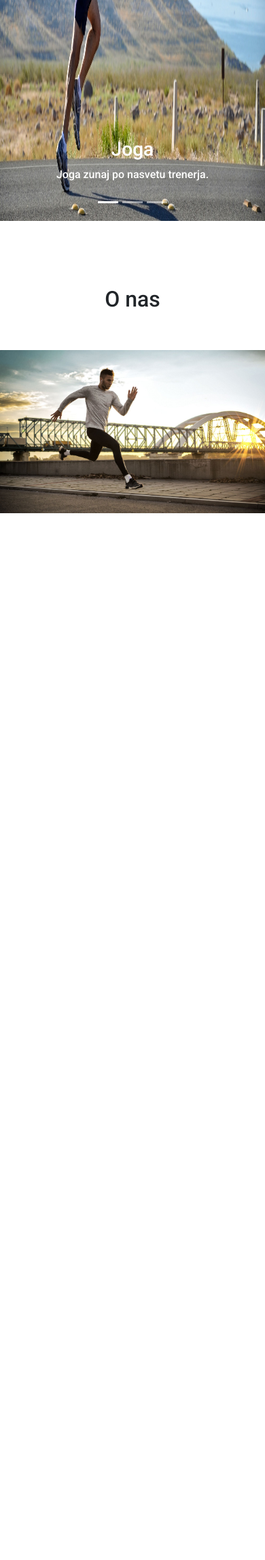
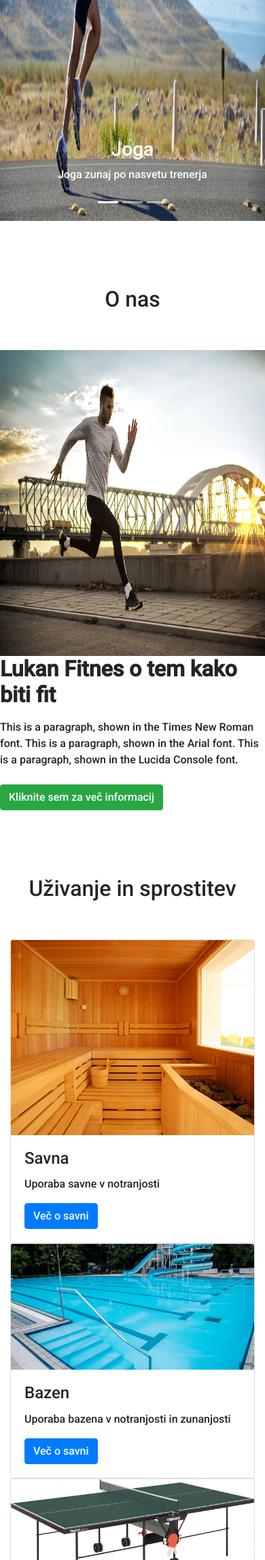
Before and after one commit to LukanM/Spletna_stranSP, a PHP site: page / in a window 390 px wide. Shown: the part 491-2786 px from the top of the page at 68% size. Before the commit the page ends 1246 px from the top, so only its background shows below. Run offline with PHP 8.4, Linux system fonts and the light colour scheme.

Commit message:
sprostitev

```diff
--- a/css/style.css
+++ b/css/style.css
@@ -3,4 +3,9 @@
 .carousel-inner img {
     width: 100%;
     height: 90vh;
-  }
+}
+
+.aboutimg {
+    width: 100%;
+    height: 450px!important;
+}
--- a/index.php
+++ b/index.php
@@ -1,5 +1,6 @@
 <!DOCTYPE html>
 <html>
+
   <head>
     <title></title>
     <meta charset="utf-8">
@@ -7,10 +8,9 @@
     <link rel="stylesheet" type="text/css" href="css/style.css">
     <link rel="stylesheet" href="https://maxcdn.bootstrapcdn.com/bootstrap/4.5.0/css/bootstrap.min.css">
     <link href="https://fonts.googleapis.com/css2?family=Roboto:wght@100;500&display=swap" rel="stylesheet">
+  </head>
 
-</head>
   <body>
-
     <nav class="navbar navbar-expand-lg navbar-dark bg-dark">
       <a class="navbar-brand" href="#">Lukan Fitnes</a>
       <button class="navbar-toggler" type="button" data-toggle="collapse" data-target="#navbarSupportedContent" aria-controls="navbarSupportedContent" aria-expanded="false" aria-label="Toggle navigation">
@@ -23,7 +23,7 @@
             <a class="nav-link" href="index.php">Domov<span class="sr-only">(current)</span></a>
           </li>
           <li class="nav-item">
-        <a class="nav-link" href="#">Podpora</a>
+            <a class="nav-link" href="#">Urniki</a>
           </li>
           <li class="nav-item">
             <a class="nav-link" href="about.php">O nas</a>
@@ -50,21 +50,21 @@
           <img src="images/joga.png" alt="Joga" width="1920" height="500">
           <div class="carousel-caption">
             <h3>Joga</h3>
-        <p>Joga zunaj po nasvetu trenerja.</p>
+            <p>Joga zunaj po nasvetu trenerja</p>
           </div>
         </div>
         <div class="carousel-item">
           <img src="images/fitnes.png" alt="Fitnes" width="1920" height="500">
           <div class="carousel-caption">
-        <h3>Fitnes</h3>
-        <p>Uporaba fitnes opreme v centru Lukan Fitnes.</p>
+            <h3 style="color:black">Fitnes</h3>
+            <p style="color:black">Uporaba fitnes opreme v centru Lukan Fitnes</p>
           </div>
         </div>
         <div class="carousel-item">
           <img src="images/diet.png" alt="Dieta" width="1920" height="500">
           <div class="carousel-caption">
-        <h3>Dieta</h3>
-        <p>Raznevrstne diete po navodilu trenerja.</p>
+            <h3 style="color:black">Dieta</h3>
+            <p style="color:black">Raznevrstne diete po navodilu trenerja</p>
           </div>
         </div>
       </div>
@@ -80,14 +80,62 @@
       <div class="py-5">
         <h2 class="text-center">O nas</h2>
       </div>
-
+      <div class="container-fluids">
         <div class="row">
           <div class="col-lg-6 col-md-6 col-12">
-      <img src="images/jogging.png" class="img-fluid">
+            <img src="images/jogging.png" class="img-fluid aboutimg">
+          </div>
+          <div class="col-lg-6 col-md-6 col-12">
+              <h2 class="display-5"><b> Lukan Fitnes o tem kako biti fit </b></h2>
+            <p class="py-2"> This is a paragraph, shown in the Times New Roman font. This is a paragraph, shown in the Arial font. This is a paragraph, shown in the Lucida Console font.</p>
+            <a href="about.php" class="btn btn-success"> Kliknite sem za več informacij </a>
+          </div>
         </div>
       </div>
     </section>
 
+    <section class="my-5">
+      <div class="py-5">
+        <h2 class="text-center">Uživanje in sprostitev</h2>
+      </div>
+
+      <div class="container-fluid">
+        <div class="row">
+          <div class="col-lg-4 col-md-4 col-12">
+            <div class="card">
+              <img class="card-img-top" src="images/savna.png" alt="Card image">
+              <div class="card-body">
+                <h4 class="card-title">Savna</h4>
+                <p class="card-text">Uporaba savne v notranjosti</p>
+                <a href="savna.php" class="btn btn-primary">Več o savni</a>
+              </div>
+            </div>
+          </div>
+
+          <div class="col-lg-4 col-md-4 col-12">
+            <div class="card">
+              <img class="card-img-top" src="images/bazen.png" alt="Card image">
+              <div class="card-body">
+                <h4 class="card-title">Bazen</h4>
+                <p class="card-text">Uporaba bazena v notranjosti in zunanjosti</p>
+                <a href="savna.php" class="btn btn-primary">Več o savni</a>
+              </div>
+            </div>
+          </div>
+
+          <div class="col-lg-4 col-md-4 col-12">
+            <div class="card">
+              <img class="card-img-top" src="images/pingpong.png" alt="Card image">
+              <div class="card-body">
+                <h4 class="card-title">Pin pong</h4>
+                <p class="card-text">Igranje ping ponga</p>
+                <a href="savna.php" class="btn btn-primary">Več o savni</a>
+              </div>
+            </div>
+          </div>
+        </div>
+      </div>
+    </section>
 
     <script src="https://ajax.googleapis.com/ajax/libs/jquery/3.5.1/jquery.min.js"></script>
     <script src="https://cdnjs.cloudflare.com/ajax/libs/popper.js/1.16.0/umd/popper.min.js"></script>
```
Also changed, not shown: images/bazen.png (added), images/pingpong.png (added), images/savna.png (added), savna.php (added). Lines whose indentation alone changed are shown as unchanged.
